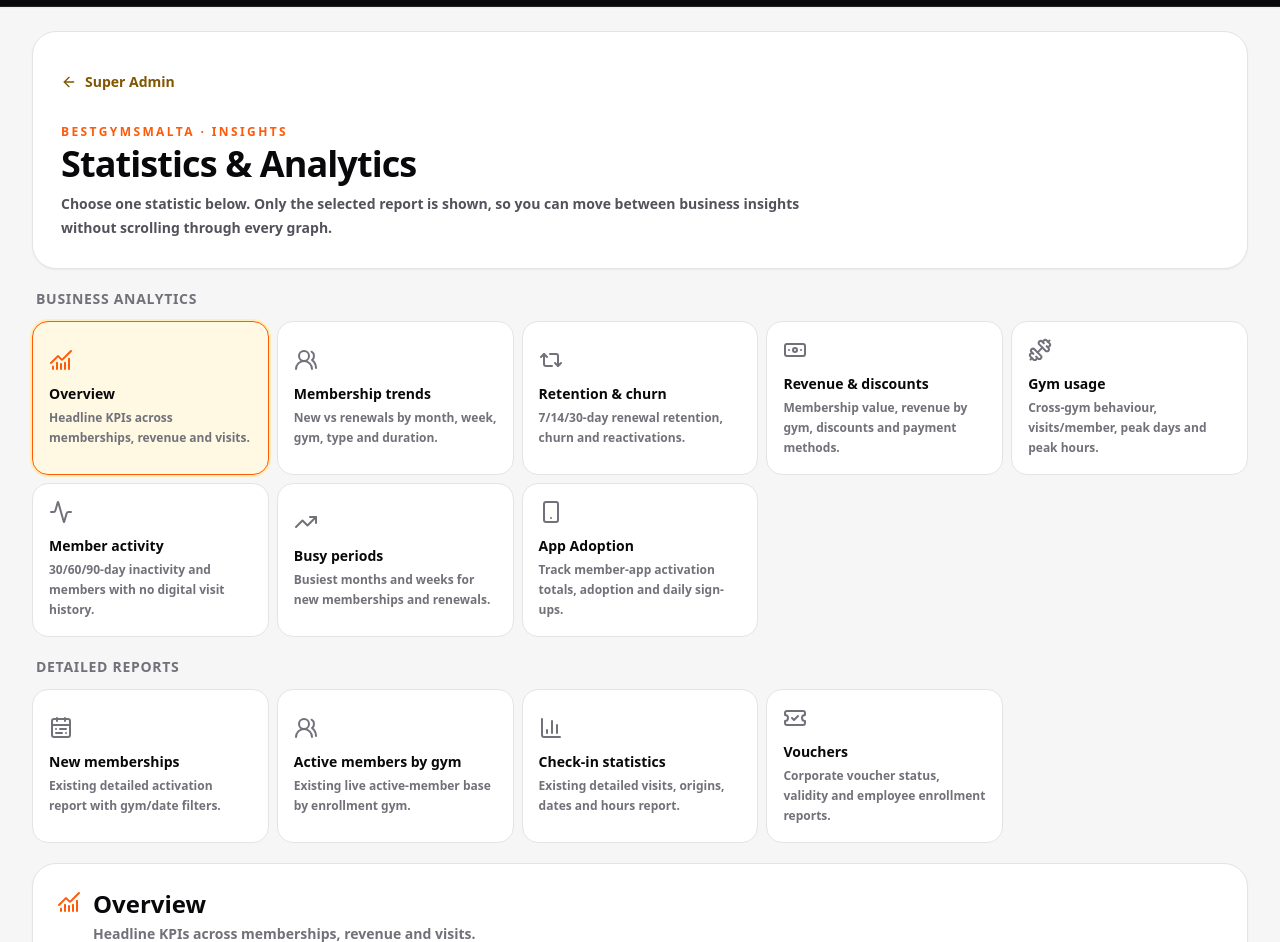
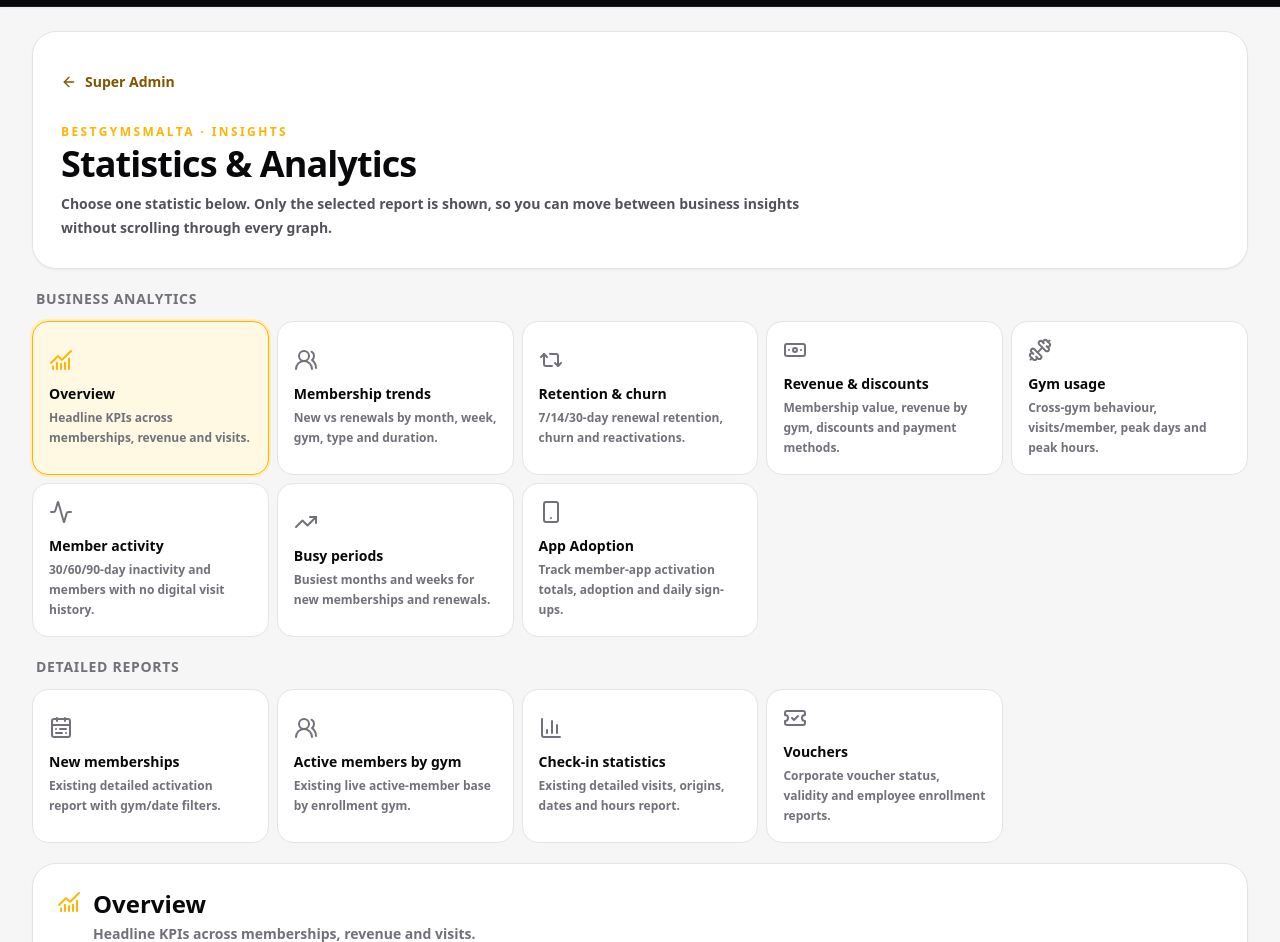
Before and after one commit to leli1982/bestgymsmalta-member-platform, a Next.js app: page /staff/admin/statistics in a window 1280 px wide. Shown: the part 50-992 px from the top of the page. Built offline with nearby package versions, Linux system fonts and the light colour scheme; no server answers.

Commit message:
style(bgm): align renewal flow and staff operational UI to #FFB400

```diff
--- a/components/staff/StaffMembershipReviewModal.tsx
+++ b/components/staff/StaffMembershipReviewModal.tsx
@@ -805,7 +805,7 @@ export default function StaffMembershipReviewModal({
       <div className="max-h-[96vh] w-full overflow-auto rounded-t-3xl bg-[#f6f6f6] shadow-2xl sm:max-w-5xl sm:rounded-3xl">
         <div className="sticky top-0 z-10 flex items-center justify-between border-b border-zinc-200 bg-white/95 px-5 py-4 backdrop-blur sm:px-6">
           <div className="min-w-0">
-            <p className="truncate text-xs font-black uppercase tracking-[0.16em] text-[#ff5a0a]">
+            <p className="truncate text-xs font-black uppercase tracking-[0.16em] text-[#ffb400]">
               {application?.reference || "Membership application"}
             </p>
             <h2 className="truncate text-xl font-black text-zinc-950">
@@ -830,7 +830,7 @@ export default function StaffMembershipReviewModal({
 
         {loading && (
           <div className="flex min-h-80 items-center justify-center">
-            <Loader2 className="h-8 w-8 animate-spin text-[#ff5a0a]" />
+            <Loader2 className="h-8 w-8 animate-spin text-[#ffb400]" />
           </div>
         )}
         {!loading && error && (
@@ -1403,7 +1403,7 @@ export default function StaffMembershipReviewModal({
                       type="button"
                       onClick={() => void confirmReview()}
                       disabled={!reviewReady || acting || saving}
-                      className="min-h-14 rounded-2xl bg-[#ff5a0a] px-5 py-3 text-sm font-black text-white disabled:cursor-not-allowed disabled:opacity-35"
+                      className="min-h-14 rounded-2xl bg-[#ffb400] px-5 py-3 text-sm font-black text-zinc-950 disabled:cursor-not-allowed disabled:opacity-35"
                     >
                       {saving ? "CONFIRMING REVIEW…" : "CONFIRM REVIEW → CONTINUE"}
                     </button>
@@ -1530,14 +1530,14 @@ function Field({
         <EuropeanDateInput
           value={value || ""}
           onValueChange={onChange}
-          className="mt-1.5 w-full rounded-xl border border-zinc-300 bg-white px-3 py-2.5 text-sm font-bold normal-case tracking-normal text-zinc-900 outline-none focus:border-[#ff5a0a] focus:ring-3 focus:ring-orange-100"
+          className="mt-1.5 w-full rounded-xl border border-zinc-300 bg-white px-3 py-2.5 text-sm font-bold normal-case tracking-normal text-zinc-900 outline-none focus:border-[#ffb400] focus:ring-3 focus:ring-orange-100"
         />
       ) : (
         <input
           type={type}
           value={value || ""}
           onChange={(event) => onChange(event.target.value)}
-          className="mt-1.5 w-full rounded-xl border border-zinc-300 bg-white px-3 py-2.5 text-sm font-bold normal-case tracking-normal text-zinc-900 outline-none focus:border-[#ff5a0a] focus:ring-3 focus:ring-orange-100"
+          className="mt-1.5 w-full rounded-xl border border-zinc-300 bg-white px-3 py-2.5 text-sm font-bold normal-case tracking-normal text-zinc-900 outline-none focus:border-[#ffb400] focus:ring-3 focus:ring-orange-100"
         />
       )}
     </label>
@@ -1559,7 +1559,7 @@ function Check({
         type="checkbox"
         checked={checked}
         onChange={(event) => onChange(event.target.checked)}
-        className="h-5 w-5 accent-[#ff5a0a]"
+        className="h-5 w-5 accent-[#ffb400]"
       />
       {label}
     </label>
--- a/components/staff/StaffRenewalEnrollmentPage.tsx
+++ b/components/staff/StaffRenewalEnrollmentPage.tsx
@@ -946,7 +946,7 @@ export default function MembershipEnrollmentPage() {
                           : ""}
                       </span>
                     </span>
-                    <span className="rounded-lg bg-orange-500 px-3 py-2 text-xs font-black text-white">
+                    <span className="rounded-lg bg-orange-500 px-3 py-2 text-xs font-black text-zinc-950">
                       Use for renewal
                     </span>
                   </button>
@@ -1164,7 +1164,7 @@ export default function MembershipEnrollmentPage() {
             {kind === "renewal" && renewalSelections.length !== expectedParticipants && <p role="status" className="rounded-xl border border-amber-400 bg-amber-50 p-3 text-sm font-bold text-amber-900">Select {expectedParticipants === 2 ? "both members" : "the member"} before submitting.</p>}
             <button
               disabled={submitting || (kind === "renewal" && renewalSelections.length !== expectedParticipants)}
-              className="w-full rounded-2xl bg-[#ff5a0a] px-5 py-4 text-lg font-black text-zinc-950 shadow-lg transition hover:bg-orange-400 disabled:cursor-not-allowed disabled:opacity-40"
+              className="w-full rounded-2xl bg-[#ffb400] px-5 py-4 text-lg font-black text-zinc-950 shadow-lg transition hover:bg-orange-400 disabled:cursor-not-allowed disabled:opacity-40"
             >
               {submitting ? "Saving application…" : "SUBMIT MEMBERSHIP APPLICATION"}
             </button>
--- a/components/staff/StatisticsDashboardAdmin.tsx
+++ b/components/staff/StatisticsDashboardAdmin.tsx
@@ -62,7 +62,7 @@ export default function StatisticsDashboardAdmin() {
           <a href="/staff/admin" className="inline-flex items-center gap-2 text-sm font-black text-orange-700">
             <ArrowLeft className="h-4 w-4" /> Super Admin
           </a>
-          <p className="mt-5 text-xs font-black uppercase tracking-[0.2em] text-[#ff5a0a]">BestGymsMalta · Insights</p>
+          <p className="mt-5 text-xs font-black uppercase tracking-[0.2em] text-[#ffb400]">BestGymsMalta · Insights</p>
           <h1 className="mt-1 text-3xl font-black tracking-tight sm:text-4xl">Statistics & Analytics</h1>
           <p className="mt-2 max-w-3xl text-sm font-semibold leading-6 text-zinc-600">
             Choose one statistic below. Only the selected report is shown, so you can move between business insights without scrolling through every graph.
@@ -84,10 +84,10 @@ export default function StatisticsDashboardAdmin() {
                     type="button"
                     onClick={() => setView(option.key)}
                     className={`min-h-[118px] rounded-2xl border p-4 text-left transition ${active
-                      ? "border-[#ff5a0a] bg-orange-50 shadow-sm ring-2 ring-orange-100"
+                      ? "border-[#ffb400] bg-orange-50 shadow-sm ring-2 ring-orange-100"
                       : "border-zinc-200 bg-white hover:border-orange-300"}`}
                   >
-                    <Icon className={`h-6 w-6 ${active ? "text-[#ff5a0a]" : "text-zinc-500"}`} />
+                    <Icon className={`h-6 w-6 ${active ? "text-[#ffb400]" : "text-zinc-500"}`} />
                     <p className="mt-3 text-sm font-black text-zinc-950">{option.label}</p>
                     <p className="mt-1 text-xs font-semibold leading-5 text-zinc-500">{option.description}</p>
                   </button>
@@ -99,7 +99,7 @@ export default function StatisticsDashboardAdmin() {
 
         <section className="rounded-3xl border border-zinc-200 bg-white p-4 shadow-sm sm:p-6">
           <div className="mb-5 flex items-start gap-3 border-b border-zinc-100 pb-4">
-            <SelectedIcon className="mt-0.5 h-6 w-6 text-[#ff5a0a]" />
+            <SelectedIcon className="mt-0.5 h-6 w-6 text-[#ffb400]" />
             <div>
               <h2 className="text-2xl font-black">{selected.label}</h2>
               <p className="mt-1 text-sm font-semibold text-zinc-500">{selected.description}</p>
--- a/components/staff/SuperAdminAnnouncements.tsx
+++ b/components/staff/SuperAdminAnnouncements.tsx
@@ -210,7 +210,7 @@ export default function SuperAdminAnnouncements() {
           </div>
           <div className="flex flex-wrap items-center justify-between gap-3">
             <label className="flex items-center gap-2 text-sm font-black"><input aria-label="Announcement active" type="checkbox" checked={form.active} onChange={e => change({ active: e.target.checked })}/> Active (show within its scheduled dates)</label>
-            <button type="submit" disabled={busy || uploading || loading} className="inline-flex items-center gap-2 rounded-xl bg-[#ff5a0a] px-5 py-3 font-black text-white disabled:opacity-50">
+            <button type="submit" disabled={busy || uploading || loading} className="inline-flex items-center gap-2 rounded-xl bg-[#ffb400] px-5 py-3 font-black text-zinc-950 disabled:opacity-50">
               {editingId ? <Save size={18}/> : <Plus size={18}/>} {busy ? "Saving…" : editingId ? "Save changes" : "Create announcement"}
             </button>
           </div>
```
